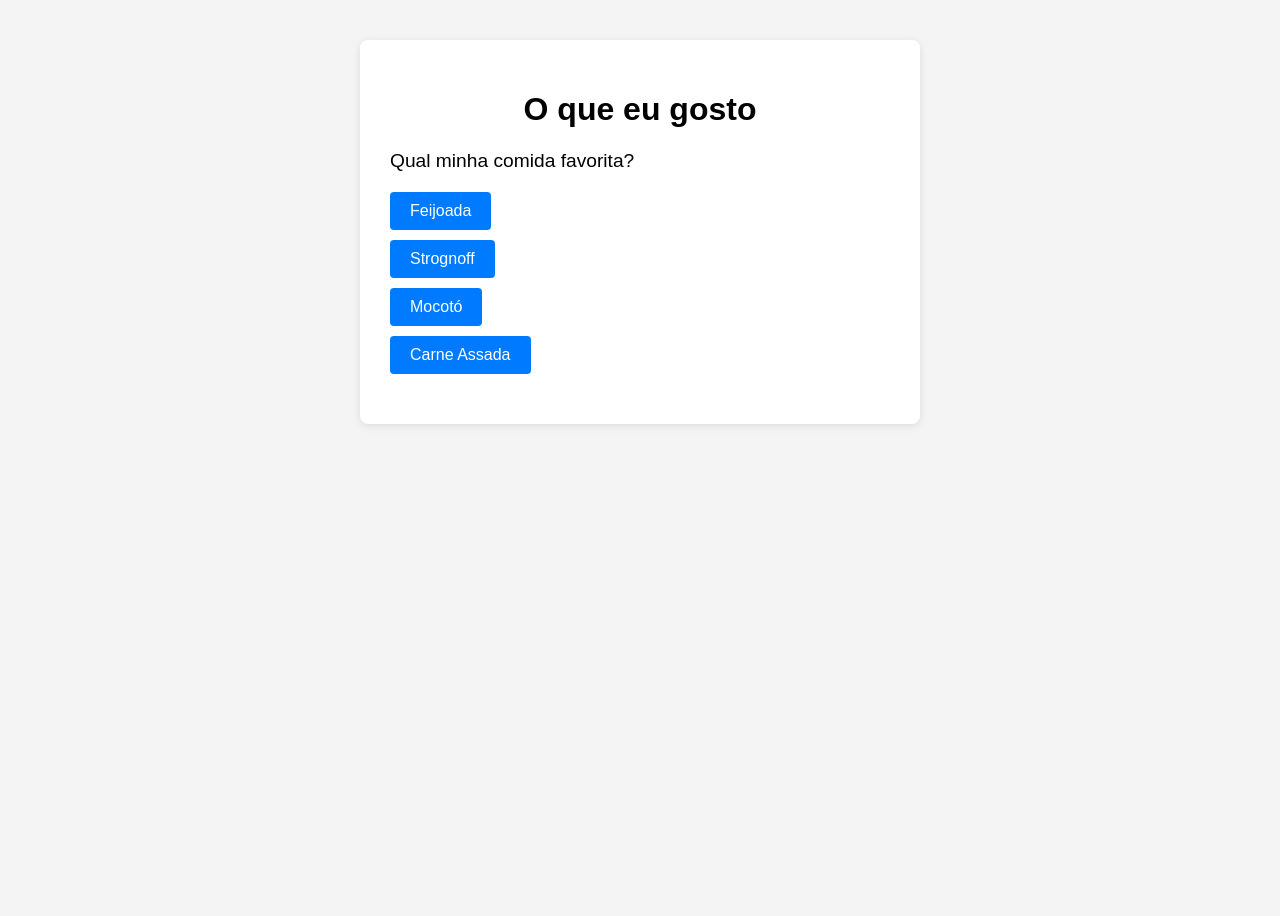
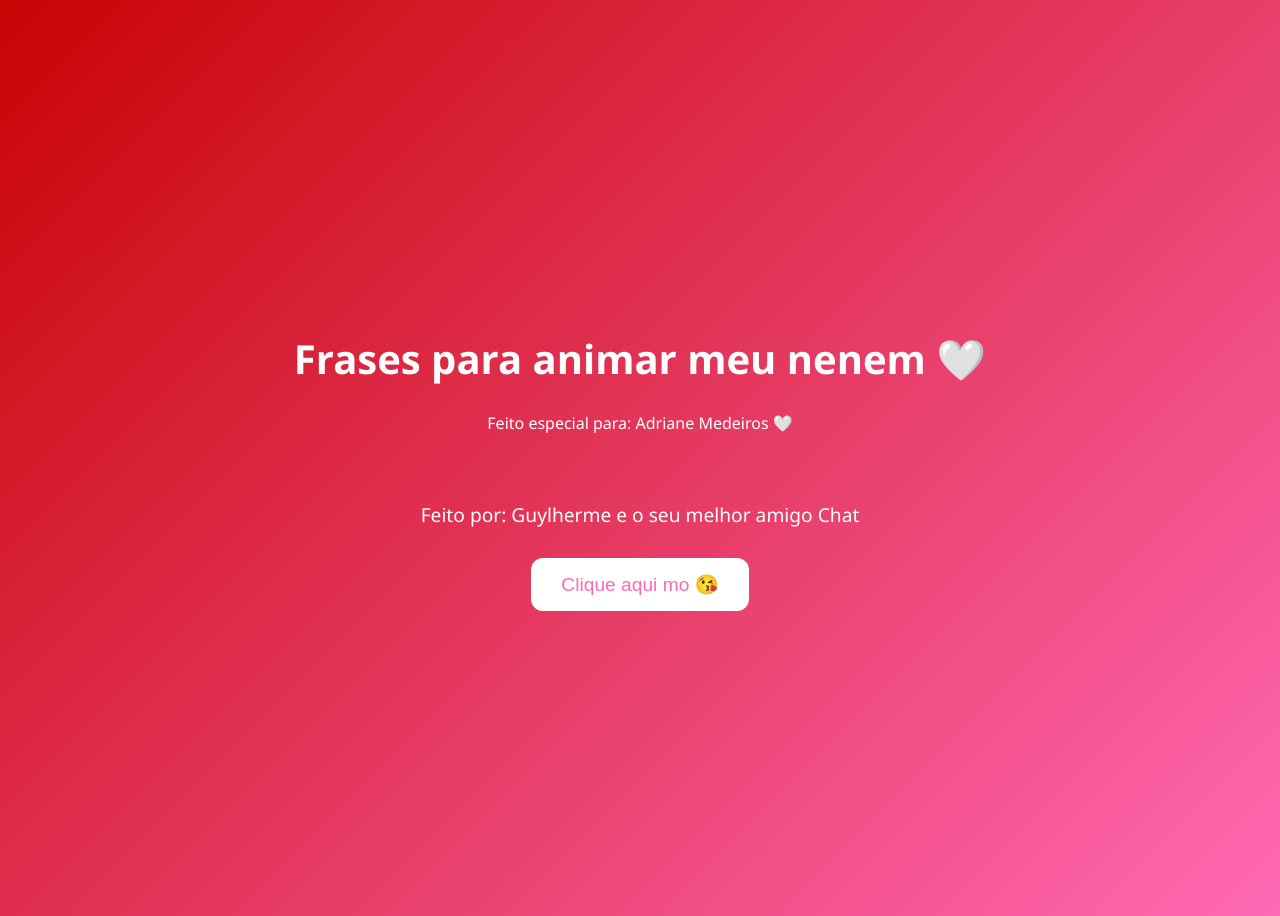
Before and after one commit to ImSuperZin/quiz-teste, a plain HTML site: page index.html in a window 1280 px wide. Before the commit the page ends 800 px from the top, so only its background shows below. Drawn offline with Linux system fonts and the light colour scheme.

Commit message:
Update index.html

```diff
--- a/index.html
+++ b/index.html
@@ -2,79 +2,137 @@
 <html lang="pt-BR">
 <head>
   <meta charset="UTF-8">
-    <title>Quiz Interativo</title>
+  <title>Para Dry 🤍</title>
+
+<script>
+
+    document.addEventListener("DOMContentLoaded", function() {
+        const body = document.body;
+        const mainContent = body.innerHTML;
+        body.innerHTML = `
+            <div id="abertura" style="display:flex;flex-direction:column;align-items:center;justify-content:center;height:100vh;">
+                <h1>Frases para animar meu nenem 🤍</h1>
+                <p> Feito especial para: Adriane Medeiros 🤍 <p>
+                <p style="font-size:1.2em;margin-bottom:30px;">Feito por: Guylherme e o seu melhor amigo Chat</p>
+                <button id="Clique aqui mo 😘" style="background:#fff;color:#ff69b4;border:none;padding:15px 30px;font-size:1.2em;border-radius:12px;cursor:pointer;transition:0.3s;">Clique aqui mo 😘</button>
+            </div>
+        `;
+        document.getElementById("Clique aqui mo 😘").onclick = function() {
+            body.innerHTML = mainContent;
+        };
+    });
+</script>
   <style>
-        body { font-family: Arial, sans-serif; background: #f4f4f4; margin: 0; padding: 0; }
-        .container { max-width: 500px; margin: 40px auto; background: #fff; padding: 30px; border-radius: 8px; box-shadow: 0 2px 8px rgba(0,0,0,0.1);}
-        h1 { text-align: center; }
-        .question { font-size: 1.2em; margin-bottom: 20px; }
-        .answers { list-style: none; padding: 0; }
-        .answers li { margin-bottom: 10px; }
-        button { padding: 10px 20px; font-size: 1em; border: none; border-radius: 4px; background: #007bff; color: #fff; cursor: pointer; }
-        button:disabled { background: #ccc; }
-        .result { font-weight: bold; margin-top: 20px; text-align: center; }
+        .ironman-fofo {
+        position: fixed;
+        bottom: 20px;
+        right: 20px;
+        width: 120px;
+        z-index: 9999;
+        animation: ironman-float 2.5s ease-in-out infinite;
+        pointer-events: none;
+    }
+    @keyframes ironman-float {
+        0% { transform: translateY(0); }
+        50% { transform: translateY(-18px); }
+        100% { transform: translateY(0); }
+    }
+    body {
+      font-family: 'Segoe UI', sans-serif;
+      background: linear-gradient(135deg, #c80404, #ff69b4);
+      color: #fff;
+      text-align: center;
+      padding: 50px;
+    }
+
+    h1 {
+      font-size: 2.5em;
+      margin-bottom: 10px;
+    }
+
+    .mensagem {
+      font-size: 1.3em;
+      margin: 20px auto;
+      padding: 20px;
+      background: rgba(255,255,255,0.2);
+      border-radius: 15px;
+      max-width: 600px;
+    }
+
+    button {
+      background: #fff;
+      color: #ff69b4;
+      border: none;
+      padding: 12px 20px;
+      font-size: 1em;
+      border-radius: 10px;
+      cursor: pointer;
+      transition: 0.3s;
+    }
+
+    button:hover {
+      background: #ff69b4;
+      color: #fff;
+    }
+
+    .heart {
+      font-size: 3em;
+      animation: pulse 1.5s infinite;
+    }
+
+    @keyframes pulse {
+      0% { transform: scale(1); }
+      50% { transform: scale(1.2); }
+      100% { transform: scale(1); }
+    }
   </style>
 </head>
 <body>
-    <div class="container">
-        <h1>O que eu gosto</h1>
-        <div id="quiz">
-            <!-- Pergunta e respostas serão inseridas aqui -->
-        </div>
-        <div class="result" id="result"></div>
-    </div>
+  <h1>Leia e aprecie o mini stark 🤍</h1>
+  <p class="mensagem" id="mensagem">mo, clica no botão de baixo para lê com atenção!</p>
+  <button onclick="mostrarMensagem()">Lê mais cartinhas 💌</button>
+  <div class="heart">💖</div>
+
   <script>
-        const questions = [
-            {
-                question: "Qual minha comida favorita?",
-                answers: ["Feijoada", "Strognoff", "Mocotó", "Carne Assada"],
-                correct: 2
-            },
-            {
-                question: "Quando foi nosso primeiro beijo",
-                answers: ["Dia 1", "Dia 2", "Dia 3", "Dia 4"],
-                correct: 0
-            },
-            {
-                question: "Quantas classes de carbono tem BUTANO?",
-                answers: ["2", "3", "1", "4"],
-                correct: 0
-            }
+    const mensagens = [
+      "Mesmo de longe, eu sempre estarei com você 💕",
+      "Você é a melhor parte dos meus dias mesmo estando zangado ou triste ✨",
+      "Vai passar, e eu vou estar aqui segurando sua mão, mesmo de longe 🤍",
+      "Eu te amo mais do que palavras podem dizer 💖",
+      "Seu sorriso é o meu lugar favorito no mundo 🌎💫",
+      "Seus olhos é a estrela mais brilhante que eu ja vi no céu 🌟",
+      "Você é o meu motivo para ser melhor a cada dia 🤍",
+        "Eu acredito em você, sempre acreditei e sempre acreditarei 💕",
+        "Nosso amor é mais forte que qualquer distância ou obstáculo 💖",
+        "Você é a luz que ilumina meus dias mais sombrios ✨"
     ];
 
-        let current = 0;
-        let score = 0;
-
-        function showQuestion() {
-            if (current < questions.length) {
-                const q = questions[current];
-                document.getElementById('quiz').innerHTML = `
-                    <div class="question">${q.question}</div>
-                    <ul class="answers">
-                        ${q.answers.map((a, i) => `<li><button onclick="answer(${i})">${a}</button></li>`).join('')}
-                    </ul>
-                `;
-                document.getElementById('result').textContent = '';
-            } else {
-                document.getElementById('quiz').innerHTML = '';
-                document.getElementById('result').textContent = `Você acertou ${score} de ${questions.length} perguntas!`;
+    function mostrarMensagem() {
+      const aleatoria = mensagens[Math.floor(Math.random() * mensagens.length)];
+      document.getElementById("mensagem").textContent = aleatoria;
     }
-        }
-
-        window.answer = function(index) {
-            if (index === questions[current].correct) {
-                score++;
-                document.getElementById('result').textContent = 'Correto!';
-            } else {
-                document.getElementById('result').textContent = 'Errado!';
-            }
-            setTimeout(() => {
-                current++;
-                showQuestion();
-            }, 1000);
-        };
-
-        showQuestion();
   </script>
+  <svg class="ironman-fofo" viewBox="0 0 120 120" fill="none" xmlns="http://www.w3.org/2000/svg">
+    <!-- Cabeça -->
+    <ellipse cx="60" cy="45" rx="35" ry="32" fill="#FFD700" stroke="#B22222" stroke-width="4"/>
+    <!-- Máscara vermelha -->
+    <ellipse cx="60" cy="45" rx="35" ry="32" fill="none" stroke="#B22222" stroke-width="8"/>
+    <!-- Olhos -->
+    <ellipse cx="45" cy="50" rx="7" ry="5" fill="#AEEFFF"/>
+    <ellipse cx="75" cy="50" rx="7" ry="5" fill="#AEEFFF"/>
+    <!-- Sorriso fofo -->
+    <path d="M50 65 Q60 75 70 65" stroke="#B22222" stroke-width="3" fill="none" stroke-linecap="round"/>
+    <!-- Corpo -->
+    <rect x="35" y="77" width="50" height="30" rx="15" fill="#B22222" stroke="#FFD700" stroke-width="4"/>
+    <!-- Reator -->
+    <circle cx="60" cy="92" r="7" fill="#AEEFFF" stroke="#FFD700" stroke-width="2"/>
+    <!-- Braço esquerdo -->
+    <rect x="15" y="80" width="18" height="12" rx="6" fill="#B22222" stroke="#FFD700" stroke-width="3" transform="rotate(-15 24 86)"/>
+    <!-- Braço direito -->
+    <rect x="87" y="80" width="18" height="12" rx="6" fill="#B22222" stroke="#FFD700" stroke-width="3" transform="rotate(15 96 86)"/>
+    <!-- Pernas -->
+    <rect x="45" y="107" width="10" height="10" rx="5" fill="#B22222" stroke="#FFD700" stroke-width="2"/>
+    <rect x="65" y="107" width="10" height="10" rx="5" fill="#B22222" stroke="#FFD700" stroke-width="2"/>
+</svg>
 </body>
 </html>
```
Lines whose indentation alone changed are shown as unchanged.
